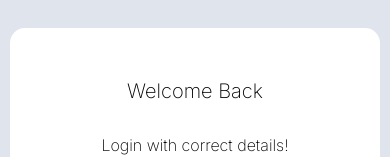
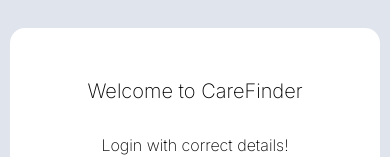
Before and after one commit to jahseed89/carefinder, a React (Create React App) app: page /auth in a window 390 px wide. Shown: the part 501-658 px from the top of the page. Built offline with nearby package versions, Linux system fonts and the light colour scheme; no server answers.

Commit message:
changes on landing page with responsiveness

```diff
--- a/src/components/modal/modal.scss
+++ b/src/components/modal/modal.scss
@@ -13,6 +13,10 @@
     background-color: rgba(0, 0, 0, 0.4);
     margin: auto 0;
 
+    @media (max-width: 900px) {
+        height: 100vh;
+    }
+
 
 
 
@@ -27,7 +31,7 @@
 
         @media (max-width: 900px) {
             width: 95%;
-            height: fit-content;
+            height: 90vh;
             margin-top: 100%;
         }
 
@@ -49,6 +53,7 @@
                 padding: 1.5rem 1rem;
                 @media (max-width: 600px) {
                     margin: auto 0;
+                    margin-top: 3rem;
                 }
 
             }
--- a/src/pages/auth/SignIn.jsx
+++ b/src/pages/auth/SignIn.jsx
@@ -65,7 +65,7 @@
         <div className="login">
           <div className="login-form-container">
             <form onSubmit={handleSubmitSignin}>
-              <h1>Welcome Back</h1>
+              <h1>Welcome to CareFinder</h1>
               <p>Login with correct details!</p>
               <div className="input-container">
                 <div>
--- a/src/pages/auth/SignUp.jsx
+++ b/src/pages/auth/SignUp.jsx
@@ -66,8 +66,8 @@
          <div className="login">
          <div className="login-form-container form2">
            <form onSubmit={handleSubmitSignup}>
-             <h1>Welcome Back</h1>
-             <p>Login using correct details!</p>
+             <h1>Create An Account</h1>
+             <p>Signup to for free!</p>
              <div className="input-container">
                <div>
                  <label>Enter Name</label>
--- a/src/pages/auth/login.scss
+++ b/src/pages/auth/login.scss
@@ -282,10 +282,15 @@
 .confirmation-modal {
     text-align: center;
 
+    @media (max-width: 900px) {
+         line-height: 1.90rem;
+         letter-spacing: 1.55px;
+    }
+
     .here {
-        color: blue;
+        color: #08299B;
         font-style: italic;
-        cursor: pointer
+        cursor: pointer;
     }
 }
 
```
Also changed, not shown: src/setupTests.js (deleted, +0 -5 lines), 1 other file (tests, documents, lock files or other folders).
